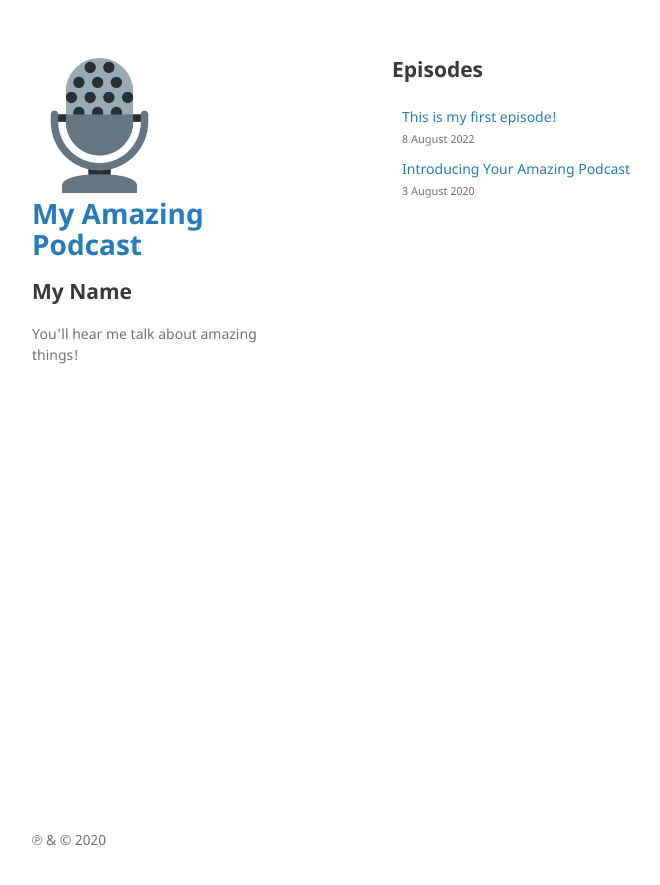
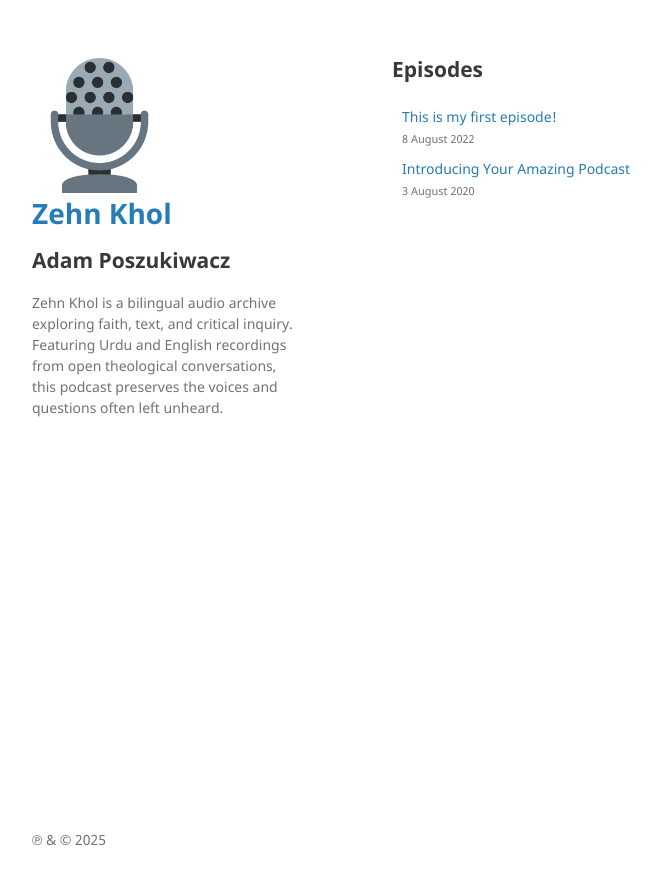
Before and after one commit to neemkaroli/zehn-khol, a Jekyll site: the page built from index.md, in a window 1280 px wide. Shown: the top 885 px of the page, without its empty margins (178-838 px from the left). Built offline with Jekyll 4.4.1, drawn with Linux system fonts in a browser that asks for light colours.

Commit message:
Update _config.yml

```diff
--- a/_config.yml
+++ b/_config.yml
@@ -1,9 +1,9 @@
-title: My Amazing Podcast
-description: You'll hear me talk about amazing things!
-author: My Name
-email: my@email.com
-lang: en-us
-copyright: "&#x2117; &amp; &#xA9; 2020"
+title: Zehn Khol
+description: Zehn Khol is a bilingual audio archive exploring faith, text, and critical inquiry. Featuring Urdu and English recordings from open theological conversations, this podcast preserves the voices and questions often left unheard.
+author: Adam Poszukiwacz
+email: adam.poszikiwacz@atomicmail.io
+lang: ur
+copyright: "&#x2117; &amp; &#xA9; 2025"
 logo: /assets/img/logo.png
 # baseurl: "" # the subpath of your site, e.g. /blog
 # url: "" # the base hostname & protocol for your site, e.g. http://example.com
```
